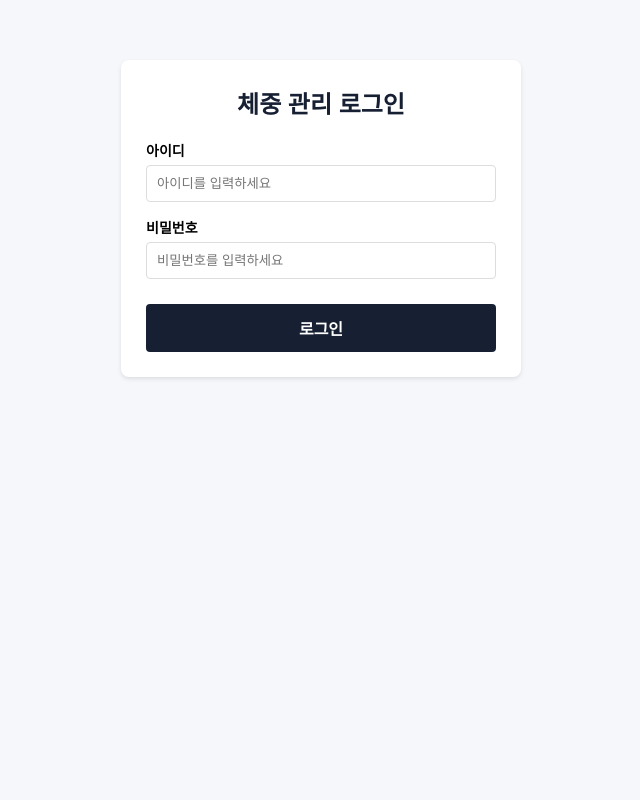
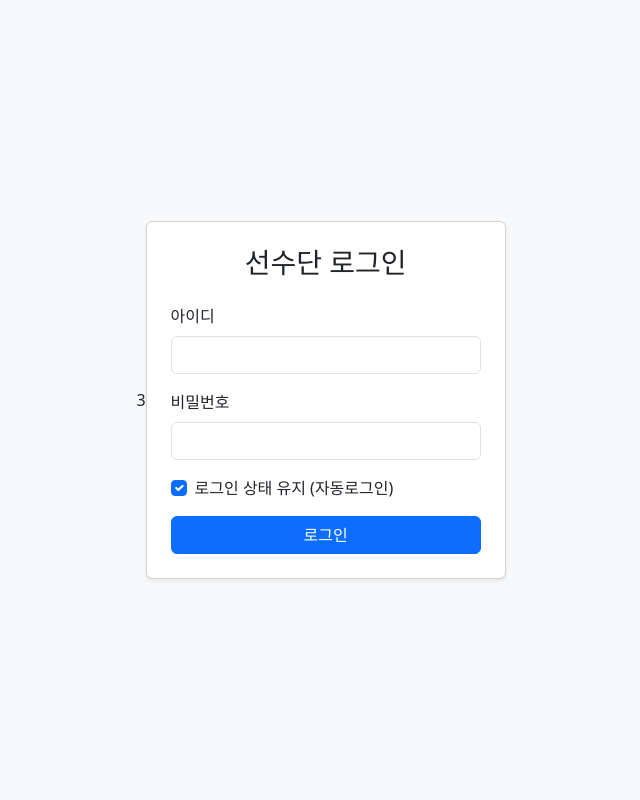
Before and after one commit to Misokim12/weight-tracker, a Python web app: template templates/login.html in a window 1280 px wide. Shown: the whole page, without its empty margins (319-959 px from the left). Run offline with Jinja, Linux system fonts and the light colour scheme; the template is opened without the code that fills it, so the values that code supplies are empty.

Commit message:
Update login.html

```diff
--- a/templates/login.html
+++ b/templates/login.html
@@ -2,41 +2,34 @@
 <html lang="ko">
 <head>
 <meta charset="UTF-8">
-    <meta name="viewport" content="width=device-width, initial-scale=1.0">
-    <title>체중 관리 시스템 - 로그인</title>
-    <style>
-        body { font-family: sans-serif; padding: 20px; max-width: 400px; margin: 40px auto; background-color: #f5f7fb; }
-        .card { background: white; padding: 25px; border-radius: 8px; box-shadow: 0 2px 4px rgba(0,0,0,0.1); }
-        h2 { text-align: center; color: #172033; margin-top: 0; }
-        .form-group { margin-bottom: 15px; }
-        label { display: block; margin-bottom: 5px; font-weight: bold; font-size: 14px; }
-        input[type="text"], input[type="password"] { width: 100%; padding: 10px; box-sizing: border-box; border: 1px solid #ddd; border-radius: 4px; }
-        button { width: 100%; padding: 12px; background-color: #172033; color: white; border: none; border-radius: 4px; cursor: pointer; font-weight: bold; font-size: 16px; margin-top: 10px; }
-        .flash-error { color: #d9534f; background-color: #f2dede; padding: 10px; border-radius: 4px; margin-bottom: 15px; font-size: 14px; text-align: center; }
-    </style>
+<title>로그인 - 체중 및 훈련일지 관리</title>
+<link href="https://cdn.jsdelivr.net/npm/bootstrap@5.3.0/dist/css/bootstrap.min.css" rel="stylesheet">
+3
+
 </head>
-<body>
-    <div class="card">
-        <h2>체중 관리 로그인</h2>
-
-        {% with messages = get_flashed_messages(with_categories=true) %}
+<body class="bg-light d-flex align-items-center justify-content-center" style="height: 100vh;">
+<div class="card shadow-sm p-4" style="width: 360px;">
+<h3 class="text-center mb-4">선수단 로그인</h3>
+{% with messages = get_flashed_messages() %}
 {% if messages %}
-            {% for category, message in messages %}
-              <div class="flash-{{ category }}">{{ message }}</div>
-            {% endfor %}
+<div class="alert alert-danger p-2 fs-6">{{ messages[0] }}</div>
 {% endif %}
 {% endwith %}
-
-        <form method="POST">
-            <div class="form-group">
-                <label>아이디</label>
-                <input type="text" name="username" required placeholder="아이디를 입력하세요">
+<form action="{{ url_for('login') }}" method="POST">
+<div class="mb-3">
+<label class="form-label">아이디</label>
+<input type="text" name="username" class="form-control" required>
 </div>
-            <div class="form-group">
-                <label>비밀번호</label>
-                <input type="password" name="password" required placeholder="비밀번호를 입력하세요">
+<div class="mb-3">
+<label class="form-label">비밀번호</label>
+<input type="password" name="password" class="form-control" required>
 </div>
-            <button type="submit">로그인</button>
+<!-- 자동 로그인 체크박스 -->
+<div class="form-check mb-3">
+<input class="form-check-input" type="checkbox" name="remember" id="remember" checked>
+<label class="form-check-label" for="remember">로그인 상태 유지 (자동로그인)</label>
+</div>
+<button type="submit" class="btn btn-primary w-100">로그인</button>
 </form>
 </div>
 </body>
```
Lines whose indentation alone changed are shown as unchanged.
